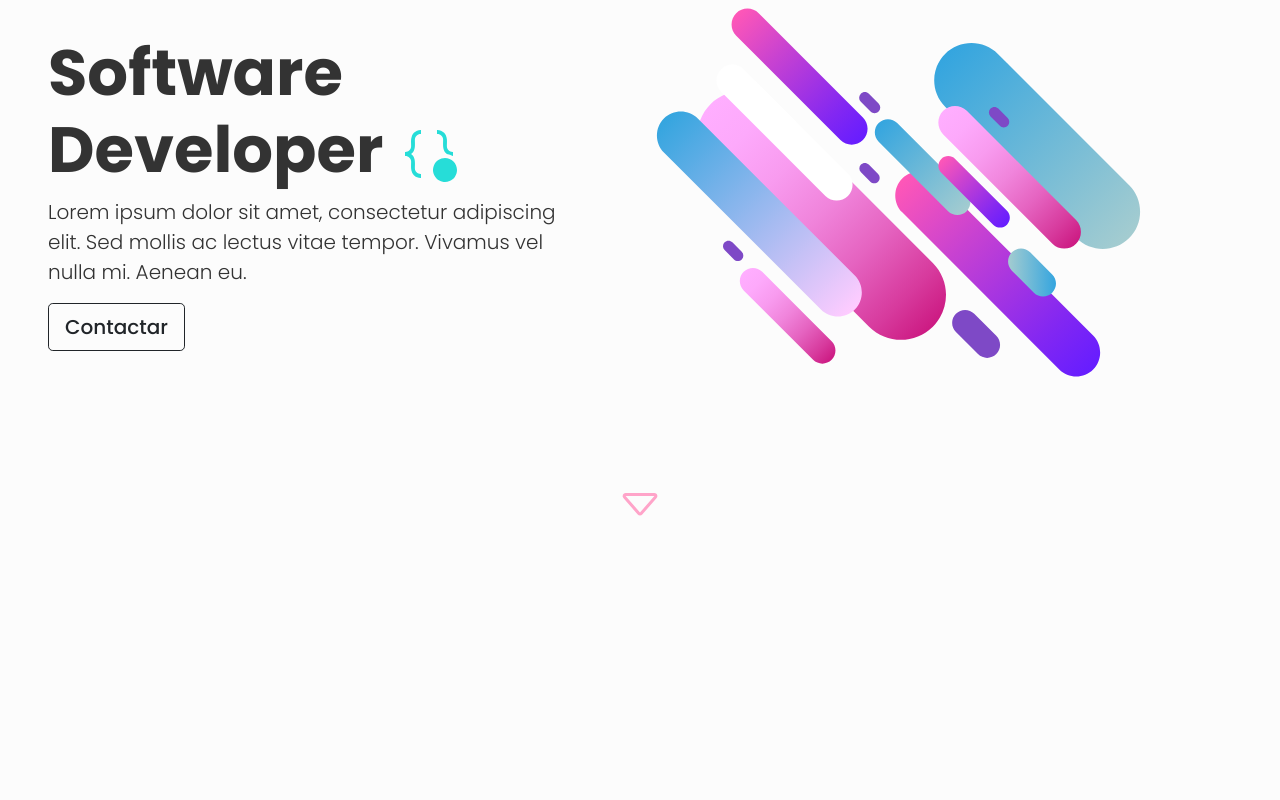
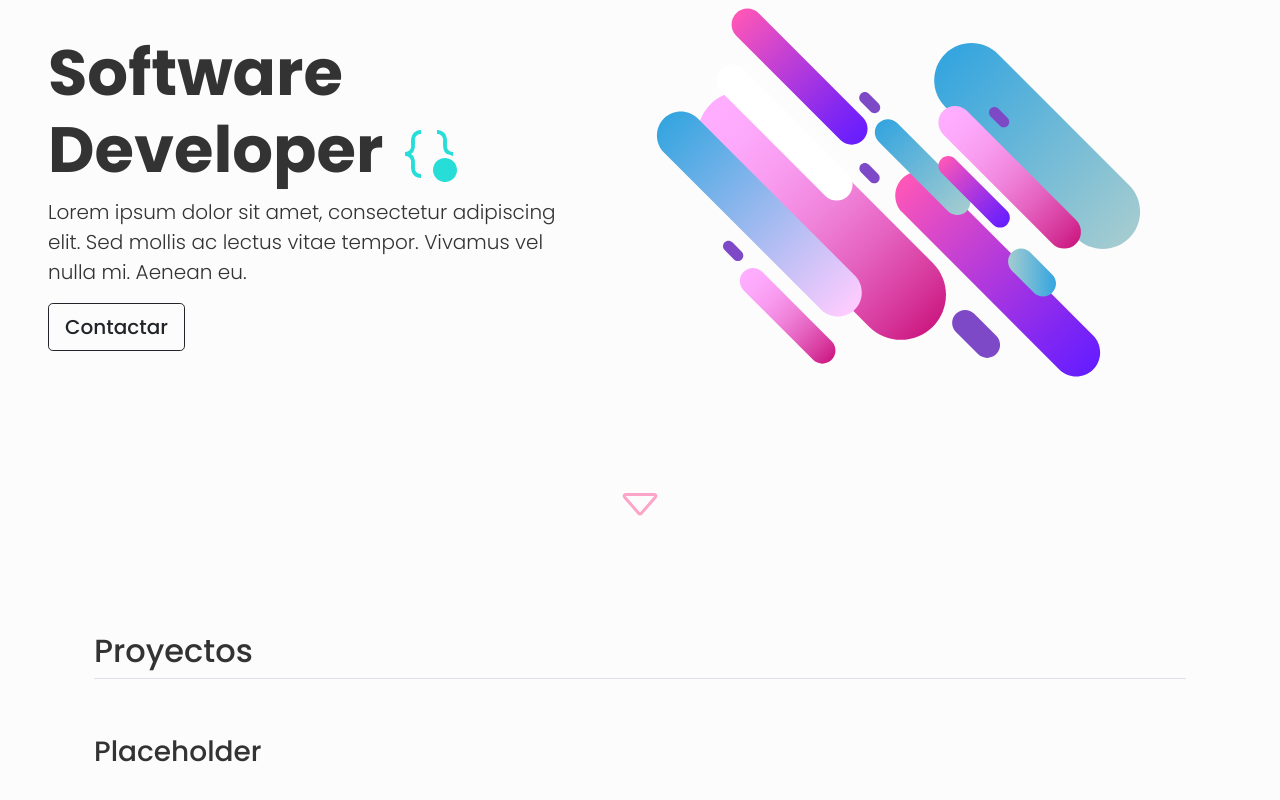
Before and after one commit to Jaycedam/portfolio-react, a React (Create React App) app: page / in a window 1280 px wide. Shown: the part 192-992 px from the top of the page. Before the commit the page ends 800 px from the top, so only its background shows below. Built offline with nearby package versions, Linux system fonts and the light colour scheme.

Commit message:
project component with props

```diff
--- a/src/components/ProjectList.js
+++ b/src/components/ProjectList.js
@@ -2,6 +2,12 @@ import React from "react";
 
 export default function ProjectList() {
     return (
-        <></>
+        <div className="container px-4 py-5" id="projects">
+            <h2 className="pb-2 border-bottom">Proyectos</h2>
+
+            <div className="row g-4 py-5 row-cols-1 row-cols-lg-3">
+                <h3>Placeholder</h3>
+            </div>
+        </div>
     )
 }
```
Also changed, not shown: src/components/Project.js (+8 -2 lines).
